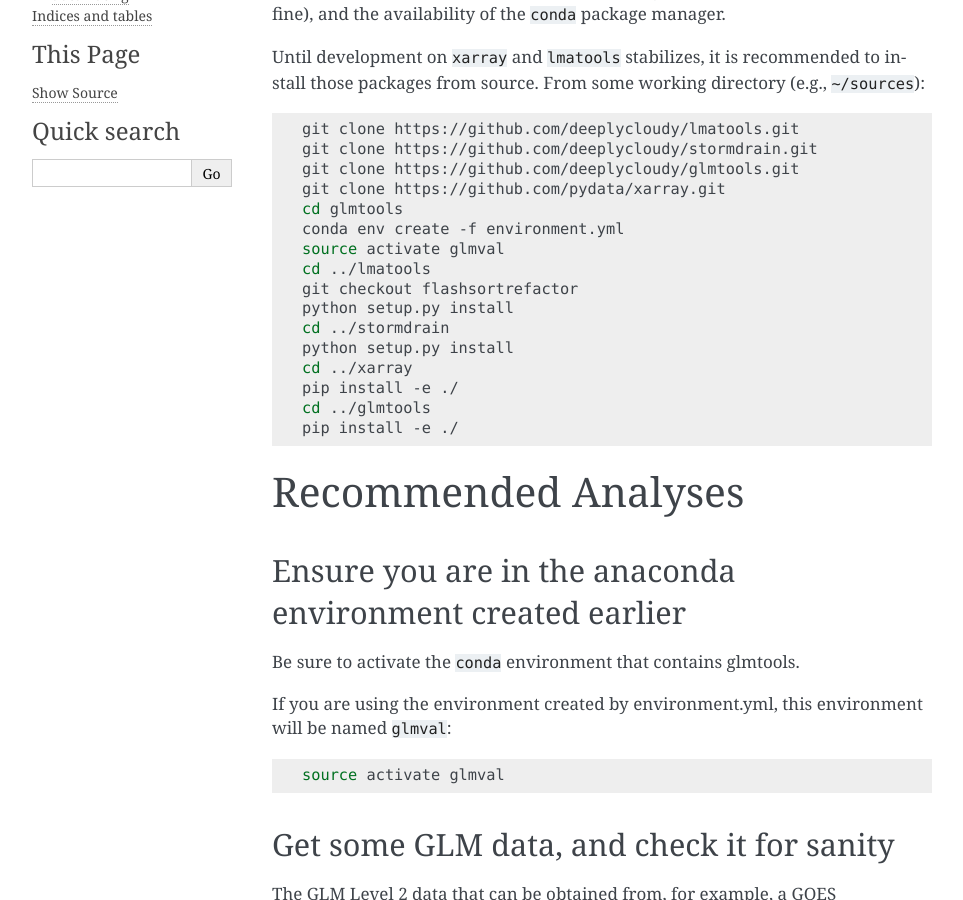
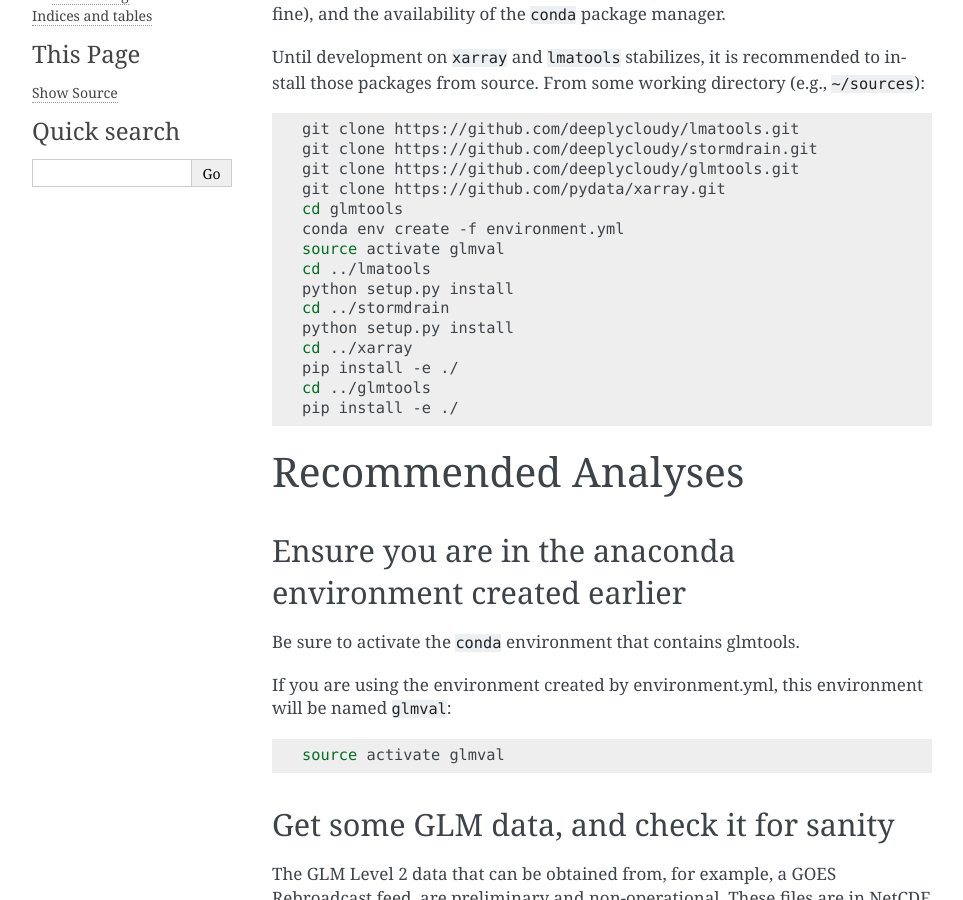
Before and after one commit to deeplycloudy/glmtools, a Sphinx documentation site: the page built from docs/index.rst, in a window 1280 px wide and 900 px high, scrolled down 383 px. Shown: the whole window, without its empty margins (148-1111 px from the left). Built offline with Sphinx 7.4.7, drawn with Linux system fonts in a browser that asks for light colours.

```diff
--- a/docs/index.rst
+++ b/docs/index.rst
@@ -35,7 +35,6 @@ to install those packages from source. From some working directory (e.g.,
    conda env create -f environment.yml
    source activate glmval
    cd ../lmatools
-   git checkout flashsortrefactor
    python setup.py install
    cd ../stormdrain
    python setup.py install
--- a/environment.yml
+++ b/environment.yml
@@ -7,6 +7,7 @@ dependencies:
 - netcdf4
 - numpy
 - pytables
+- pandas
 - scikit-learn
 - scipy
 - ipython
```
